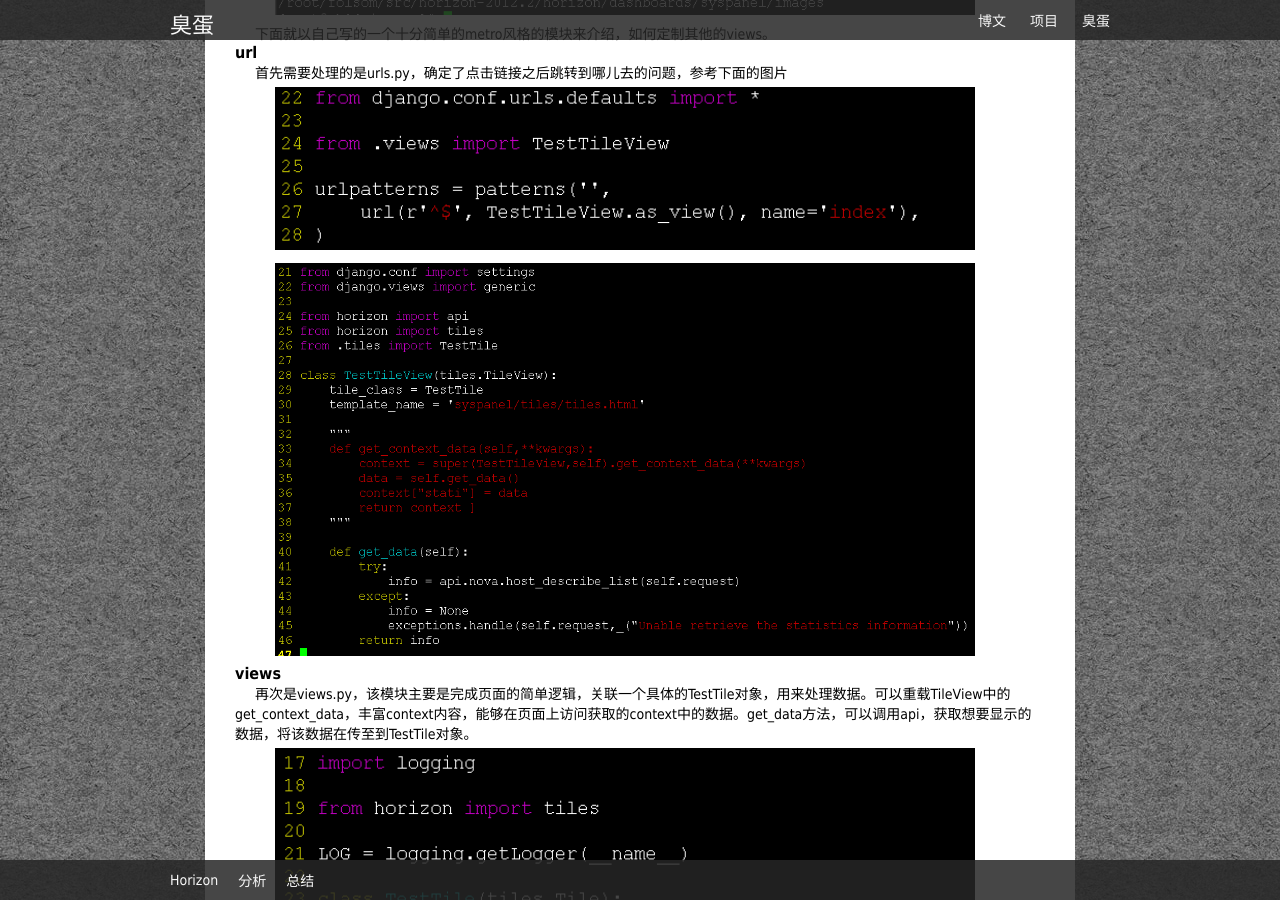
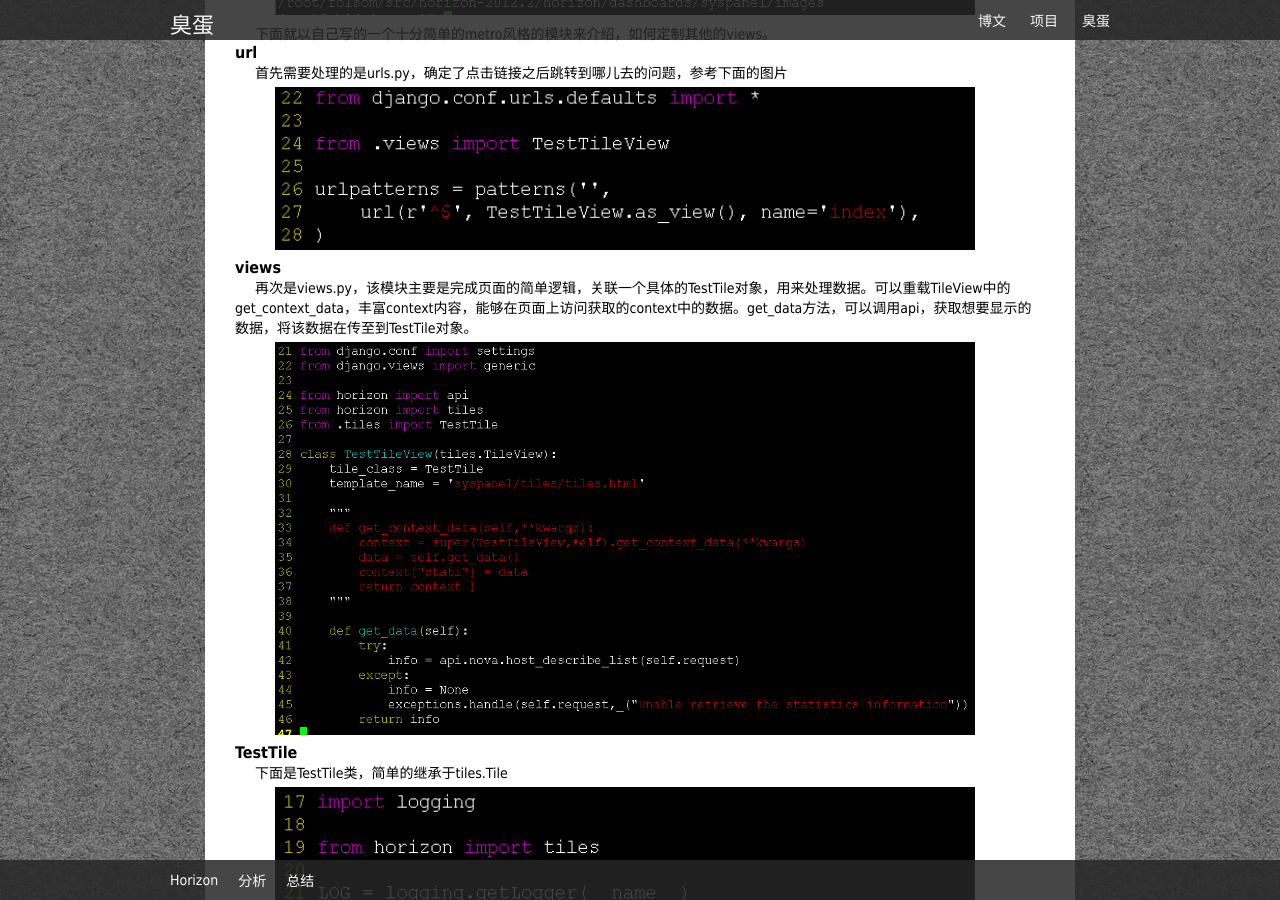
Before and after one commit to liuan/blog, a Jekyll site: the page built from _posts/2013-8-6-OpenStack-DashBoard定制介绍.md, in a window 1280 px wide and 900 px high, scrolled down 677 px. Built offline with Jekyll 4.4.1, drawn with Linux system fonts in a browser that asks for light colours; comment, search, counter and statistics services are not loaded.

Commit message:
a little problem

```diff
--- a/_posts/2013-8-6-OpenStack-DashBoard定制介绍.md
+++ b/_posts/2013-8-6-OpenStack-DashBoard定制介绍.md
@@ -28,18 +28,16 @@
 
 <img src="/assets/img/openstack_dashboard02.png" width="700px">
 
-<img src="/assets/img/openstack_dashboard03.png" width="700px">
-
 ###### views
 
 再次是views.py，该模块主要是完成页面的简单逻辑，关联一个具体的TestTile对象，用来处理数据。可以重载TileView中的get_context_data，丰富context内容，能够在页面上访问获取的context中的数据。get_data方法，可以调用api，获取想要显示的数据，将该数据在传至到TestTile对象。
 
-<img src="/assets/img/openstack_dashboard04.png" width="700px">
+<img src="/assets/img/openstack_dashboard03.png" width="700px">
 
 ###### TestTile
 下面是TestTile类，简单的继承于tiles.Tile
 
-<img src="/assets/img/openstack_dashboard05.png" width="700px">
+<img src="/assets/img/openstack_dashboard04.png" width="700px">
 
 ######  TileView
 
@@ -47,6 +45,7 @@
 另外一个是获取view得到的数据，将该数据传递给Tile实例。
 通过_get_data_dict函数，将获取的数据传递进来，然后简单的保存到tile._data中，最后Django框架会调用关键的函数get，来完成页面的响应。
 
+<img src="/assets/img/openstack_dashboard05.png" width="700px">
 <img src="/assets/img/openstack_dashboard06.png" width="700px">
 
 ###### Tile
```
